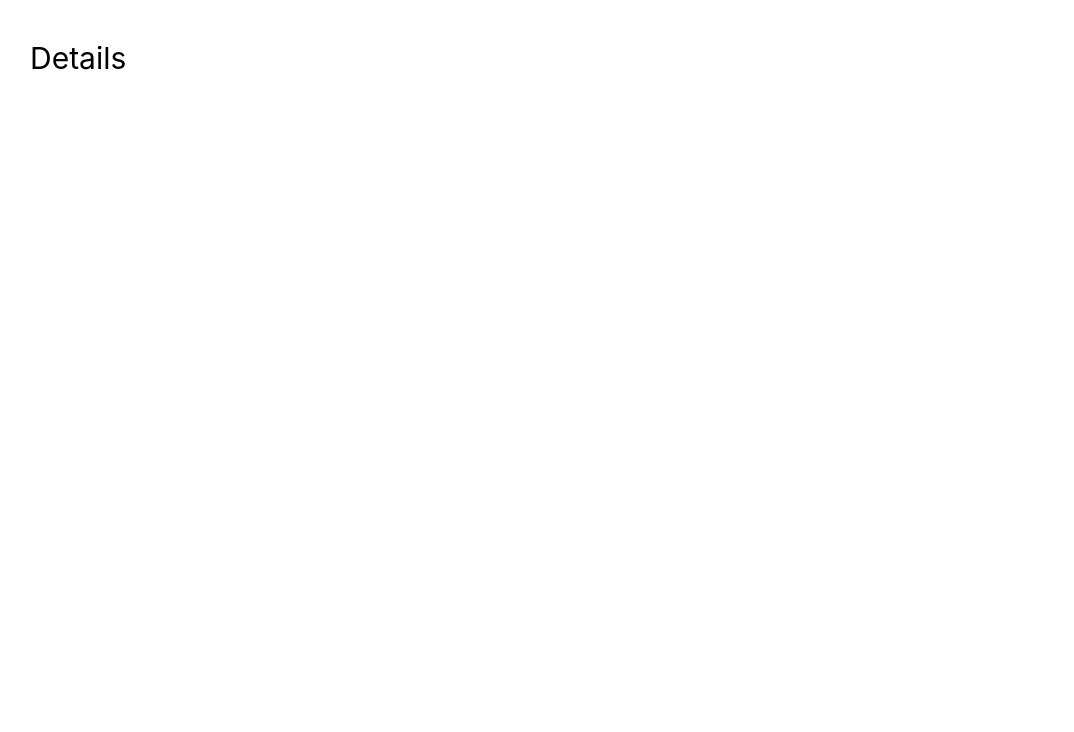
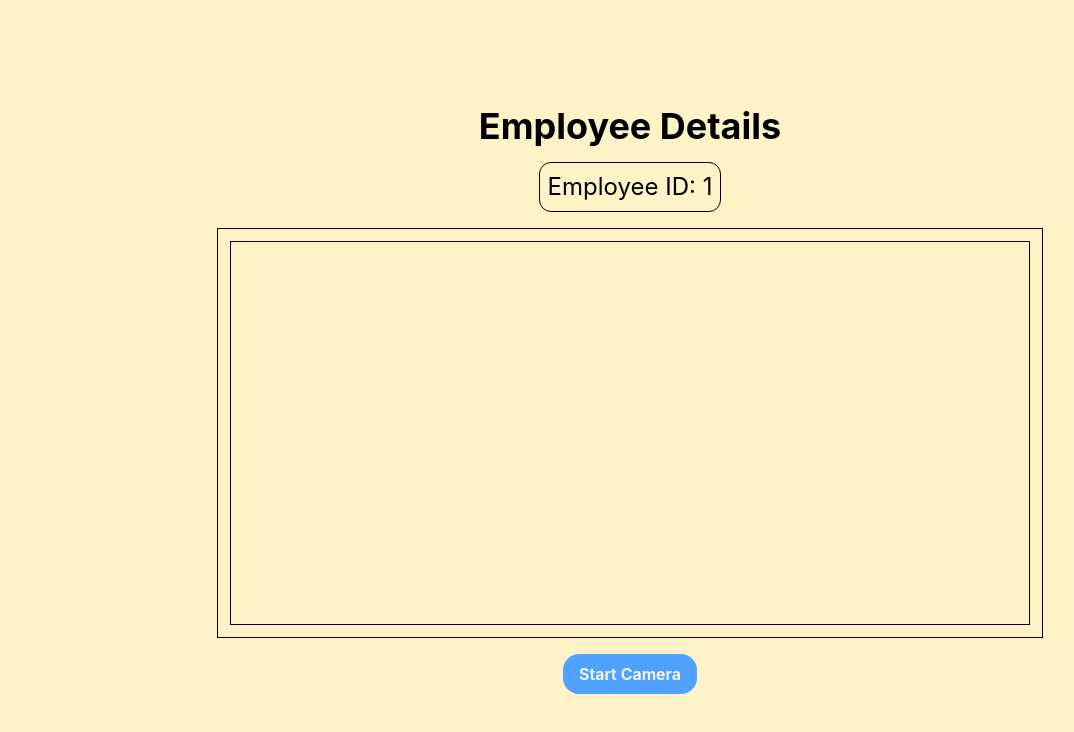
Before and after one commit to Yuvrajsinghko/Employee-Dashboard, a React (Vite) app: page /details/1 in a window 1280 px wide. Shown: the top 732 px of the page, without its empty margins (10-1084 px from the left). Built offline with nearby package versions, Linux system fonts and the light colour scheme; sample sign-in values are in the browser's storage.

Commit message:
add basic details page structure for identity verification

```diff
--- a/src/pages/Details.jsx
+++ b/src/pages/Details.jsx
@@ -1,8 +1,32 @@
 
-const Details = () => {
+import { useParams } from "react-router-dom";
+import { useRef, useState } from "react";
+
+export default function Details() {
+  const { id } = useParams();
+
+  const videoRef = useRef(null);
+  const canvasRef = useRef(null);
+
+  const [photo, setPhoto] = useState(null);
+
   return (
-    <div className="text-3xl p-10">Details</div>
-  )
+    <div className="p-10 h-screen w-full flex flex-col items-center justify-center bg-amber-100">
+      <h1 className="text-4xl font-bold mb-4">Employee Details</h1>
+
+      <p className="mb-4 text-2xl border p-2 rounded-xl">Employee ID: {id}</p>
+
+      <div className="border p-3 w-fit">
+        <video
+          ref={videoRef}
+          autoPlay
+          className="w-[800px] h-96 border object-cover"
+        />
+      </div>
+
+      <button className="mt-4 px-4 py-2 rounded-2xl font-semibold bg-blue-400 text-white hover:scale-95">
+        Start Camera
+      </button>
+    </div>
+  );
 }
-
-export default Details
```
